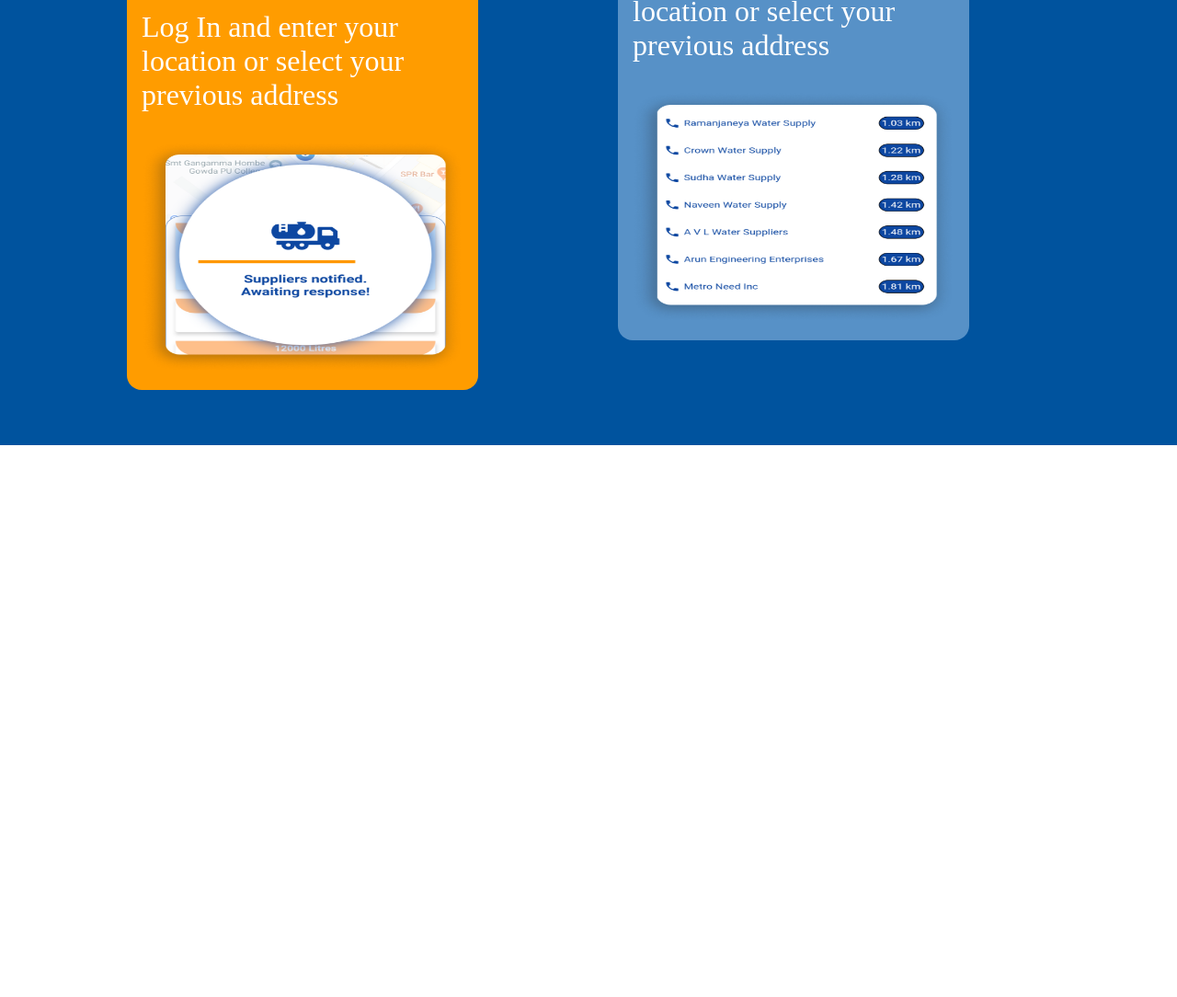
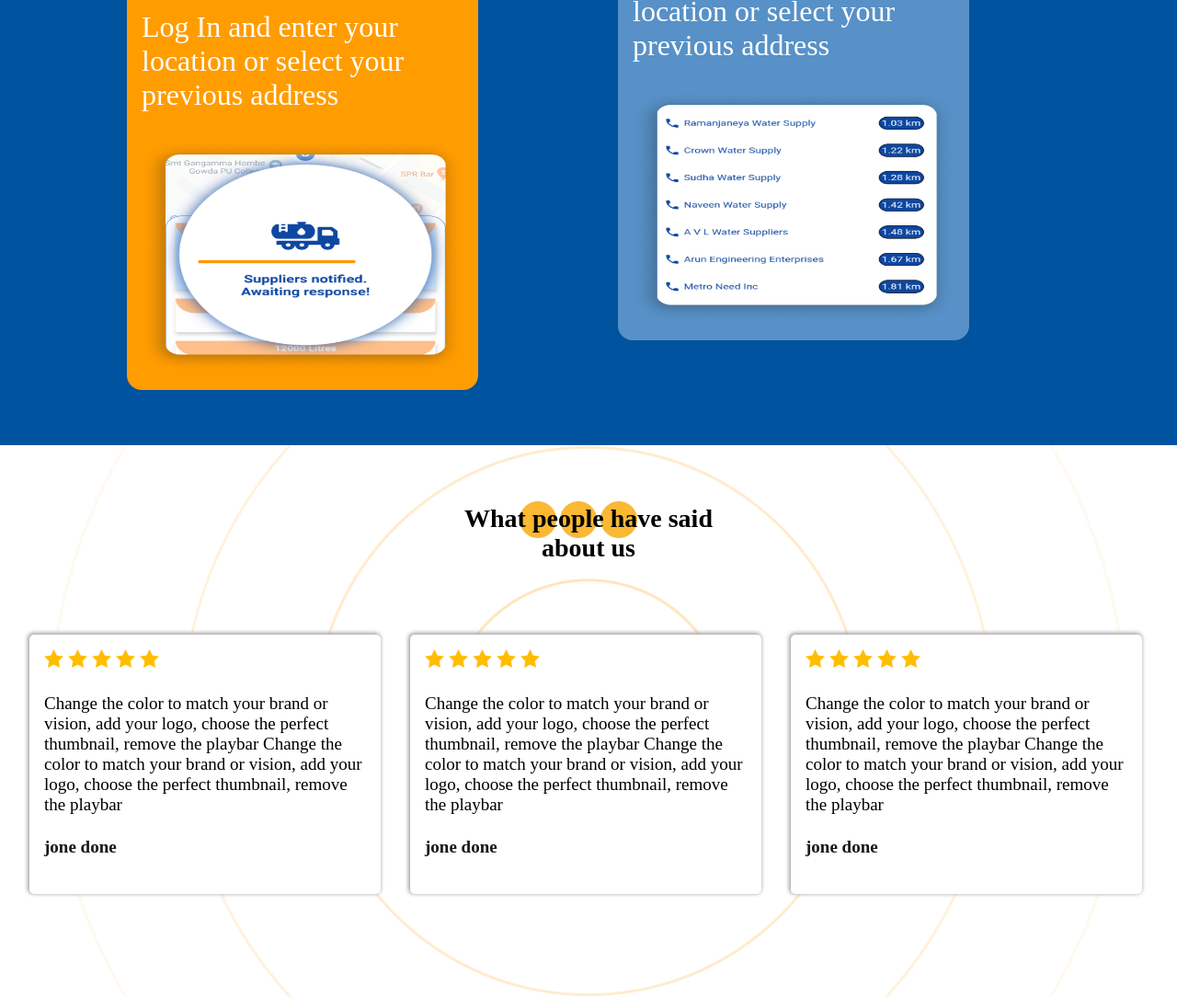
Before and after one commit to Ashutosh8454/NamaWater, a plain HTML site: page customer.html in a window 1280 px wide. Shown: the part 1646-2730 px from the top of the page at 92% size. Before the commit the page ends 2130 px from the top, so only its background shows below. Drawn offline with Linux system fonts and the light colour scheme.

Commit message:
adding testimonial section

```diff
--- a/CSS/costomer.css
+++ b/CSS/costomer.css
@@ -273,3 +273,93 @@
     top: -500px;
     left: 500px;
 }
+
+
+/* testionial section */
+
+#testimonial {
+    background-color: #FFFDF5;
+}
+
+#testimonial {
+    content: "";
+    background: url(../Img/elpisgoldall.jpg) no-repeat center;
+    position: relative;
+    z-index: 1;
+    top: 0px;
+    left: 0px;
+}
+
+#testimonial-continer {
+    height: 600px;
+    display: flex;
+    flex-direction: column;
+    margin: 0px 0px;
+}
+
+#heading {
+    margin-top: 64px;
+    margin-bottom: 0px;
+    display: flex;
+    align-items: center;
+    align-content: center;
+    justify-content: center;
+}
+
+#heading h3 {
+    font-size: 28px;
+    width: 320px;
+    text-align: center;
+    z-index: 1;
+}
+
+#circle-continer {
+    position: relative;
+    display: inline-block;
+    width: 130px;
+    top: -67px;
+    left: 565px;
+    z-index: 0;
+}
+
+#circle-continer img {
+    height: 40px;
+}
+
+
+/* card */
+
+#card-continer {
+    display: flex;
+    flex-direction: row;
+    height: 350px;
+    align-items: center;
+}
+
+.card {
+    width: 350px;
+    height: 250px;
+    padding: 16px;
+    margin-left: 32px;
+    background-color: white;
+    border-radius: 5px;
+    box-shadow: -1px -1px 4px 1px rgb(165, 161, 161);
+}
+
+.icons {
+    display: inline;
+}
+
+.icons img {}
+
+.card-p {
+    margin-top: 24px;
+    font-size: 19px;
+}
+
+.card-auther {
+    margin-top: 24px;
+    font-size: 19px;
+    font-weight: 600;
+    opacity: 0.9;
+}
--- a/customer.html
+++ b/customer.html
@@ -113,6 +113,62 @@
         </div>
     </section>
 
+    <section id=testimonial>
+        <div id=testimonial-continer>
+            <div id="heading">
+                <h3>What people have said about us</h3>
+
+            </div>
+            <div id=circle-continer>
+                <img src="Img/Ellipse 9.png" alt="circle" class="circle-image">
+                <img src="Img/Ellipse 9.png" alt="circle" class="circle-image">
+                <img src="Img/Ellipse 9.png" alt="circle" class="circle-image">
+            </div>
+            <div id="card-continer">
+                <div class="card">
+                    <div class=icons>
+                        <img src="img1/stars.png" alt="" class="icons-img">
+                        <img src="img1/stars.png" alt="" class="icons-img">
+                        <img src="img1/stars.png" alt="" class="icons-img">
+                        <img src="img1/stars.png" alt="" class="icons-img">
+                        <img src="img1/stars.png" alt="" class="icons-img">
+                    </div>
+                    <p class=card-p>
+                        Change the color to match your brand or vision, add your logo, choose the perfect thumbnail, remove the playbar Change the color to match your brand or vision, add your logo, choose the perfect thumbnail, remove the playbar
+                    </p>
+                    <p class=card-auther>jone done</p>
+                </div>
+                <div class="card">
+                    <div class=icons>
+                        <img src="img1/stars.png" alt="" class="icons-img">
+                        <img src="img1/stars.png" alt="" class="icons-img">
+                        <img src="img1/stars.png" alt="" class="icons-img">
+                        <img src="img1/stars.png" alt="" class="icons-img">
+                        <img src="img1/stars.png" alt="" class="icons-img">
+                    </div>
+                    <p class=card-p>
+                        Change the color to match your brand or vision, add your logo, choose the perfect thumbnail, remove the playbar Change the color to match your brand or vision, add your logo, choose the perfect thumbnail, remove the playbar
+                    </p>
+                    <p class=card-auther>jone done</p>
+                </div>
+                <div class="card">
+                    <div class=icons>
+                        <img src="img1/stars.png" alt="" class="icons-img">
+                        <img src="img1/stars.png" alt="" class="icons-img">
+                        <img src="img1/stars.png" alt="" class="icons-img">
+                        <img src="img1/stars.png" alt="" class="icons-img">
+                        <img src="img1/stars.png" alt="" class="icons-img">
+                    </div>
+                    <p class=card-p>
+                        Change the color to match your brand or vision, add your logo, choose the perfect thumbnail, remove the playbar Change the color to match your brand or vision, add your logo, choose the perfect thumbnail, remove the playbar
+                    </p>
+                    <p class=card-auther>jone done</p>
+                </div>
+            </div>
+        </div>
+        </div>
+    </section>
+
 </body>
 
 </html>
```
Also changed, not shown: img1/stars.png (added).
